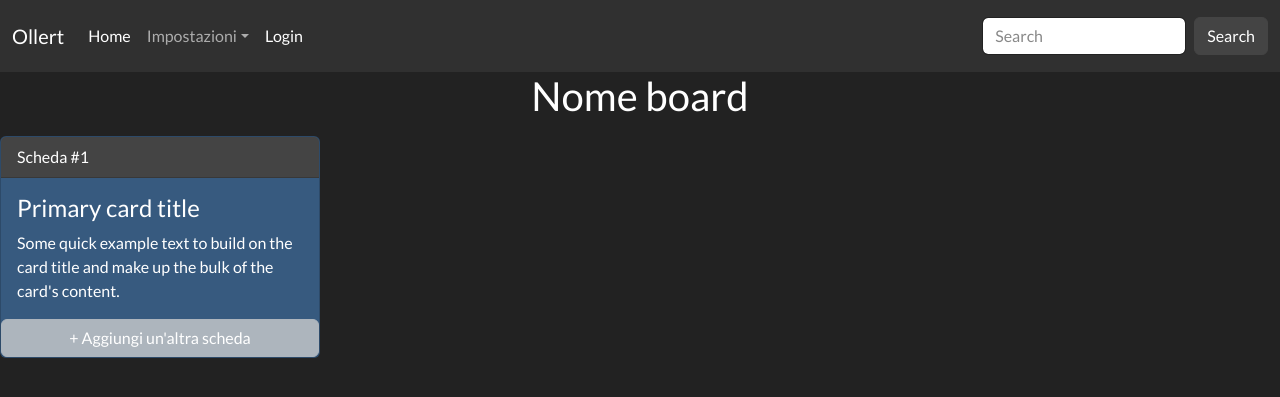
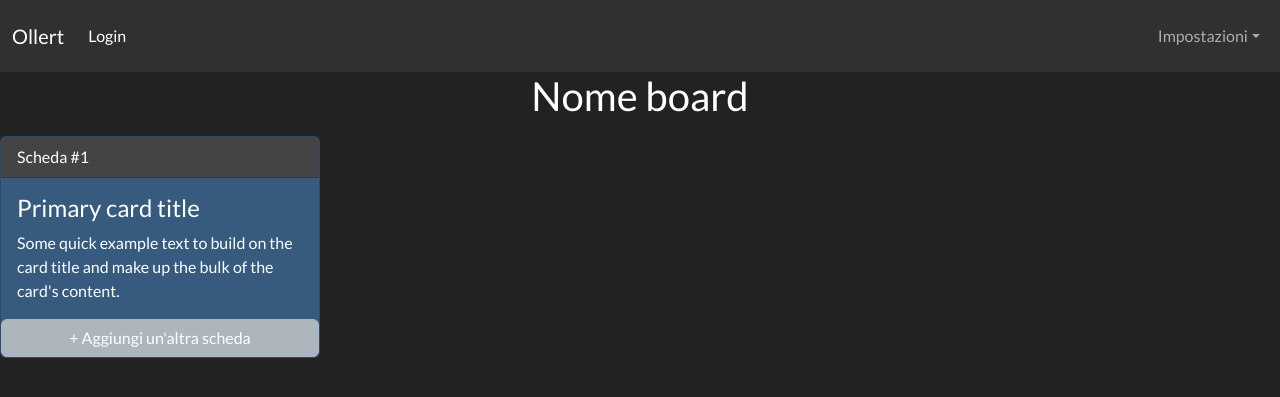
Before and after one commit to AndreaTerenz/Ollert, a Django app: page /board in a window 1280 px wide. Shown: the top 397 px of the page. Run offline with Django 3.2, Linux system fonts and the light colour scheme.

Commit message:
Migliorata navbar

```diff
--- a/website/static/templates/board.html
+++ b/website/static/templates/board.html
@@ -1,5 +1,17 @@
 {% extends 'index.html' %}
 {% load static %}
+
+{% block extra-nav %}
+<li class="nav-item dropdown">
+    <a class="nav-link dropdown-toggle" data-bs-toggle="dropdown" href="#" role="button"
+       aria-haspopup="true" aria-expanded="false">Impostazioni</a>
+    <div class="dropdown-menu dropdown-menu-end">
+        <a class="dropdown-item" href="#">Sfondo</a>
+        <a class="dropdown-item" href="#">Cambia nome</a>
+        <a class="dropdown-item" href="#">Gestisci membri</a>
+    </div>
+</li>
+{% endblock %}
 
 {% block content %}
     <div>
--- a/website/static/templates/index.html
+++ b/website/static/templates/index.html
@@ -8,48 +8,25 @@
     <link href="https://bootswatch.com/5/darkly/bootstrap.min.css" rel="stylesheet" type="text/css">
     <nav class="navbar navbar-expand-lg navbar-dark bg-dark">
         <div class="container-fluid">
-            <a class="navbar-brand" href="#">Ollert</a>
-            <button class="navbar-toggler" type="button" data-bs-toggle="collapse" data-bs-target="#navbarColor02"
-                    aria-controls="navbarColor02" aria-expanded="false" aria-label="Toggle navigation">
-                <span class="navbar-toggler-icon"></span>
-            </button>
+            <a class="navbar-brand" href="/">Ollert</a>
 
             <div class="collapse navbar-collapse" id="navbarColor02">
                 <ul class="navbar-nav me-auto">
                     <li class="nav-item">
-                        <a class="nav-link active" href="#">Home
-                            <span class="visually-hidden">(current)</span>
-                        </a>
+                        {% if user.is_authenticated %}
+                            <a class="nav-link active" href="{% url 'logout' %}">Logout
+                        {% else %}
+                            <a class="nav-link active" href="{% url 'login' %}">Login
+                        {% endif %}
+                                <span class="visually-hidden">(current)</span>
+                            </a>
                     </li>
-                    <li class="nav-item dropdown">
-                        <a class="nav-link dropdown-toggle" data-bs-toggle="dropdown" href="#" role="button"
-                           aria-haspopup="true" aria-expanded="false">Impostazioni</a>
-                        <div class="dropdown-menu">
-                            <a class="dropdown-item" href="#">Sfondo</a>
-                            <a class="dropdown-item" href="#">Cambia nome</a>
-                            <a class="dropdown-item" href="#">Gestisci membri</a>
-                            <div class="dropdown-menu">
-                                <a class="dropdown-item" href="#">Gestione board</a>
-                            </div>
+                </ul>
 
-                            {% if user.is_authenticated %}
-                                <li class="nav-item">
-                                    <a class="nav-link active" href="/logout">Logout
-                                        <span class="visually-hidden">(current)</span>
-                                    </a>
-                                </li>
-                            {% else %}
-                                <li class="nav-item">
-                                    <a class="nav-link active" href="/login">Login
-                                        <span class="visually-hidden">(current)</span>
-                                    </a>
-                                </li>
-                            {% endif %}
+                <ul class="navbar-nav ms-auto">
+                    {% block extra-nav %}
+                    {% endblock %}
                 </ul>
-                <form class="d-flex">
-                    <input class="form-control me-sm-2" type="text" placeholder="Search">
-                    <button class="btn btn-secondary my-2 my-sm-0" type="submit">Search</button>
-                </form>
             </div>
         </div>
     </nav>
```
Also changed, not shown: 2 other files.
